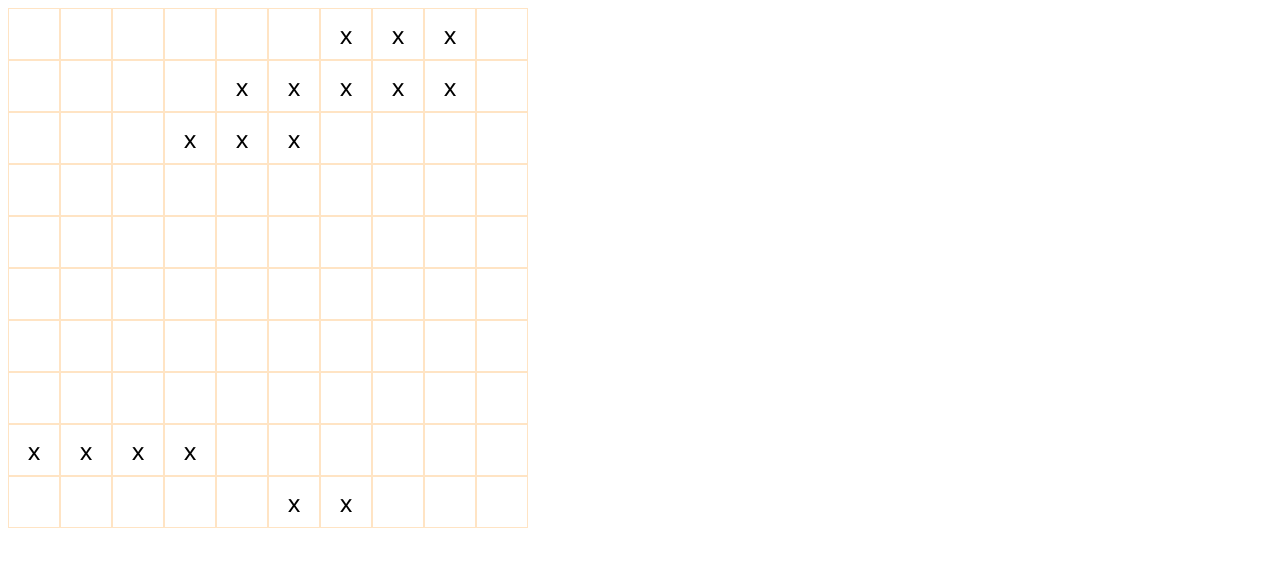
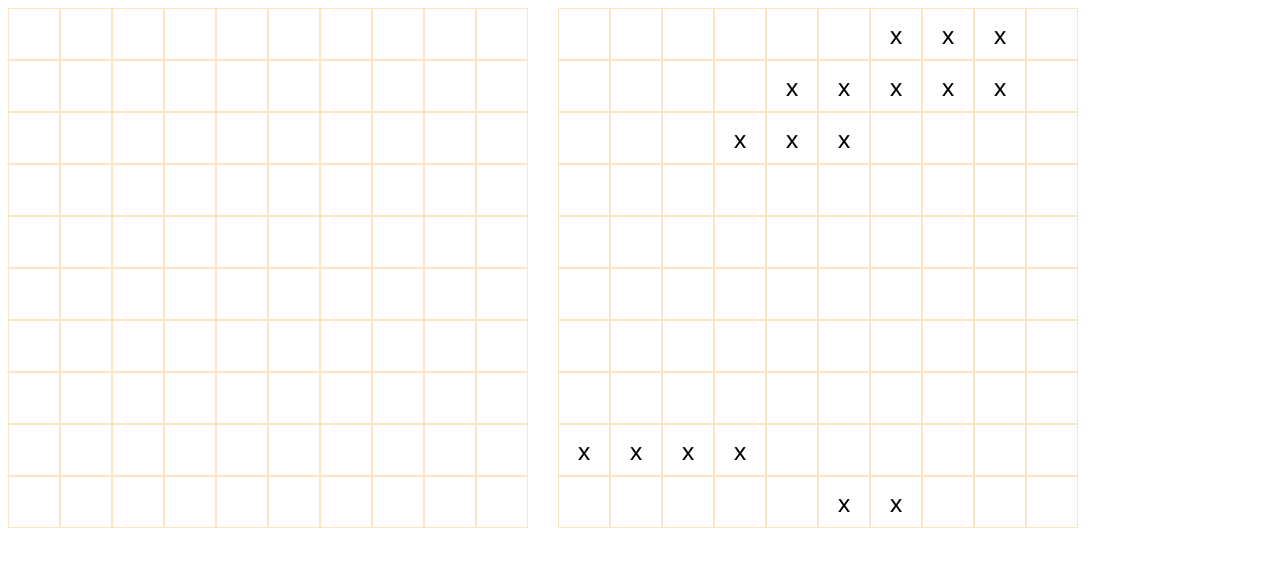
Before and after one commit to EverybodyToTheLimit/battleship, a website built with webpack: page dist/index.html in a window 1280 px wide. Built offline with nearby package versions, Linux system fonts and the light colour scheme.

Commit message:
add main game loop

```diff
--- a/src/dom-helper.js
+++ b/src/dom-helper.js
@@ -1,27 +1,46 @@
+import { mainGameLoop } from "./game"
+
 function domHelper() { return {
 
-    drawBoard() {
+    drawBoard(user) {
     let main = document.getElementById("main")
+    let owner = document.createElement('div')
+    owner.className = user
         for (let i = 10; i>0; i--) {
             let row = document.createElement('div')
             row.className = "row"
             for (let j = 1; j<11; j++) {
                 let field = document.createElement('div')
                 field.className = "field"
-                field.id = "x" + j + "y" + i
+                field.id = user + "x" + j + "y" + i
+                if (user == "computer") {
+                    field.addEventListener('click', () => {mainGameLoop([j, i], this)})
+                }
                 row.appendChild(field)
             }
-            main.appendChild(row)
+            owner.appendChild(row)
         }
+    main.appendChild(owner)
     },
 
-    markShips(board) {
+    markShips(board, user) {
+        if (user !== "computer") {
         board.forEach(element => {
-            let cell = document.getElementById("x"+element.x+"y"+element.y)
+            let cell = document.getElementById(user + "x"+element.x+"y"+element.y)
             {cell.textContent = "x"}
         });
 
+        }
+        else {
 
+        board.forEach(element => {
+            let cell = document.getElementById(user + "x"+element.x+"y"+element.y)
+            { if (element.hit == true) {
+                cell.textContent = "x"
+            }
+            }})
+
+        }
     }
 }
 
--- a/src/game.js
+++ b/src/game.js
@@ -1,3 +1,4 @@
+import { domHelper } from "./dom-helper"
 import { gameboard } from "./gameboard"
 import { player } from "./players"
 import { ship } from "./ships"
@@ -8,6 +9,13 @@ function game(playername) { return {
     player1Gameboard : gameboard(),
     cpuGameboard: gameboard(),
     currentTurn: "",
+
+    refresh() {
+        let dom = domHelper()
+        dom.drawBoard(this.player2.name)
+        dom.drawBoard(this.player1.name)
+        dom.markShips(this.player1Gameboard.coordinates, this.player1.name)
+    },
 
     deployShips(player) {
         let playerboard = null
@@ -32,10 +40,32 @@ function game(playername) { return {
 
     }
 
+
+
+
 }
+
+}
+
+function mainGameLoop (event, newGame) {
+    if (event !== undefined) {
+        newGame.cpuGameboard.receiveAttack()
+    }
+    else {
+    let newGame = game("John")
+    newGame.deployShips(newGame.player1)
+    newGame.deployShips(newGame.player2)
+    newGame.refresh()
+    console.log(newGame)
+
+
+    }
 
 }
 
 
 
-export {game}
+export {
+        game,
+        mainGameLoop
+    }
--- a/src/index.js
+++ b/src/index.js
@@ -1,11 +1,3 @@
-import { domHelper } from "./dom-helper.js";
-import { game} from "./game.js";
+import { mainGameLoop} from "./game.js";
 
-let dom = domHelper()
-dom.drawBoard()
-let newGame = game("John")
-
-newGame.deployShips(newGame.player1)
-newGame.deployShips(newGame.player2)
-console.log(newGame)
-dom.markShips(newGame.player1Gameboard.coordinates)
+mainGameLoop()
--- a/src/styles.css
+++ b/src/styles.css
@@ -15,3 +15,9 @@
     display: flex;
     flex-direction: row;
 }
+
+#main {
+    display: flex;
+    flex-direction: row;
+    gap: 30px;
+}
```
Also changed, not shown: src/__tests__/gameboard-test.js (+1 -1 lines), dist/main.js, 1 other file.
